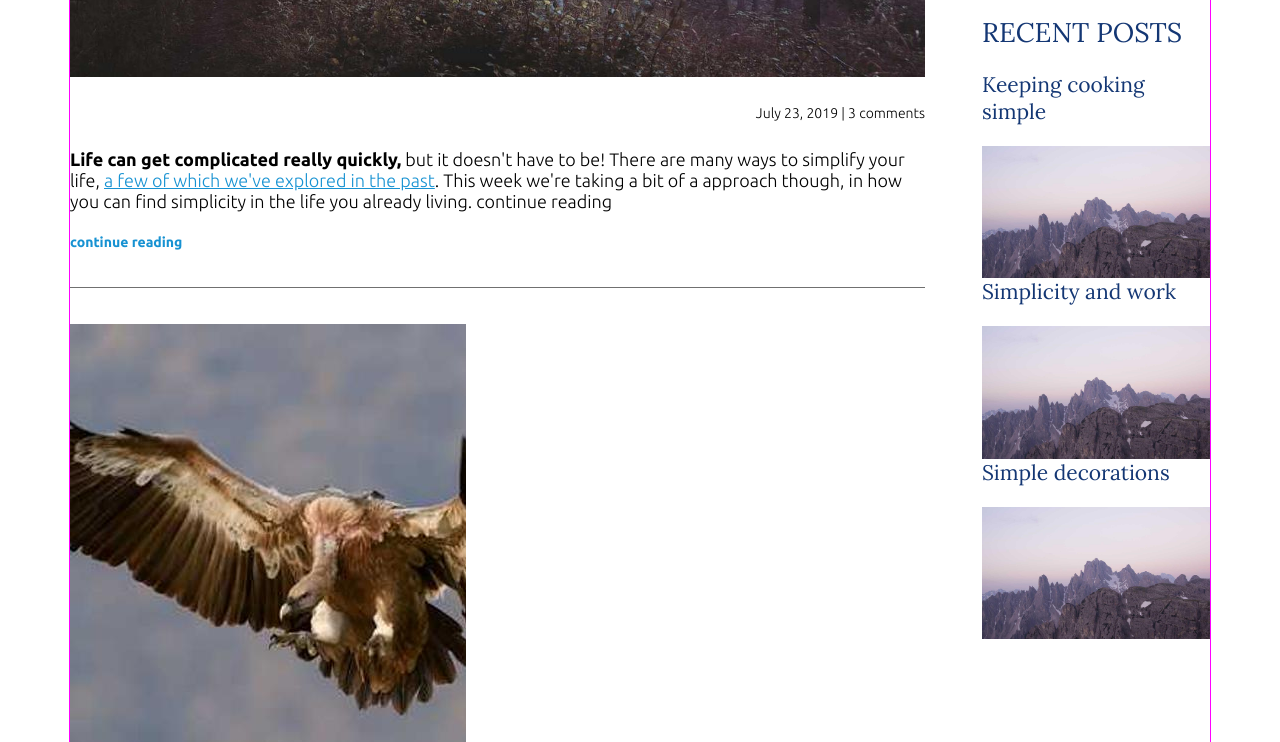
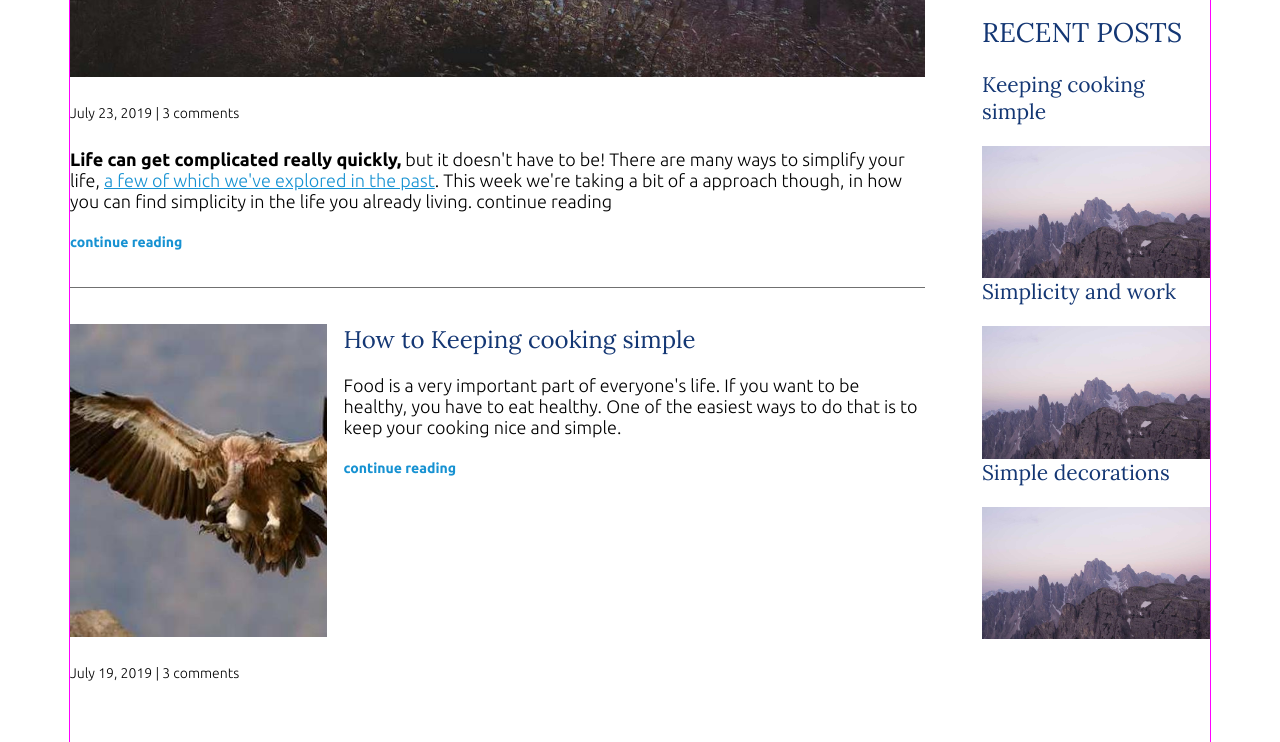
Before and after one commit to cfy1126/Responsive-Web-Design, a plain HTML site: page project/index.html in a window 1280 px wide. Shown: the part 493-1235 px from the top of the page. Drawn offline with Linux system fonts and the light colour scheme.

Commit message:
不同位置使用同一张图片的解决方案（对象拟合）

```diff
--- a/project/style.css
+++ b/project/style.css
@@ -177,11 +177,23 @@ nav a:focus {
 }
 
 @media (min-width: 676px){
-  .article-recent-main{
-    margin-top: -2.5em;
+  .article-recent {
+    flex-direction: row;
+    justify-content: space-between;
   }
 
-  .article-info{
-    text-align: right;
+  .article-recent-main{
+    width: 68%;
+  }
+
+  .article-recent-secondary {
+    width: 30%;
+  }
+
+  .article-image{
+    width: 100%;
+    min-height: 250px;
+    object-fit: cover;
+    object-position: left;
   }
 }
```
